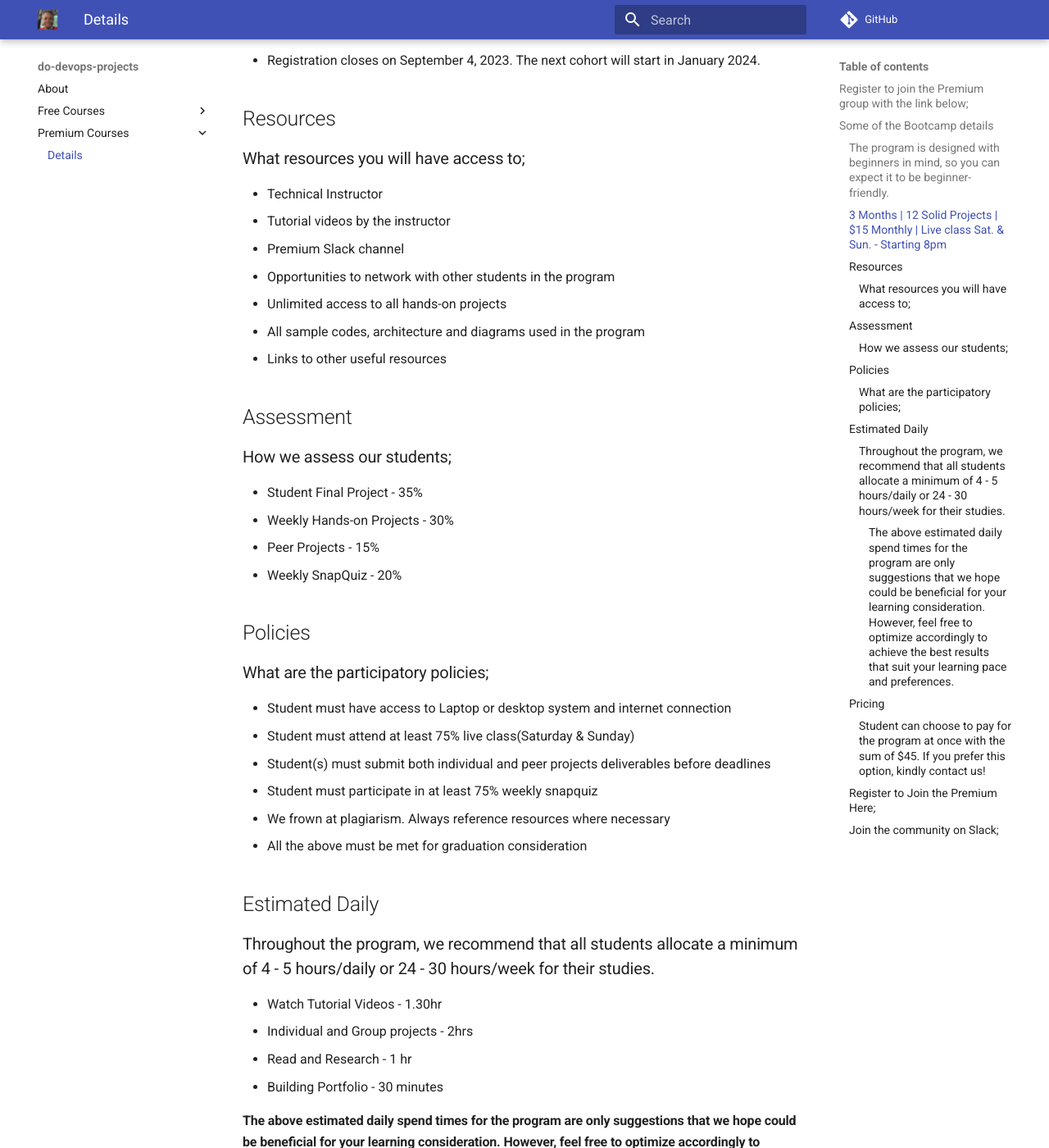
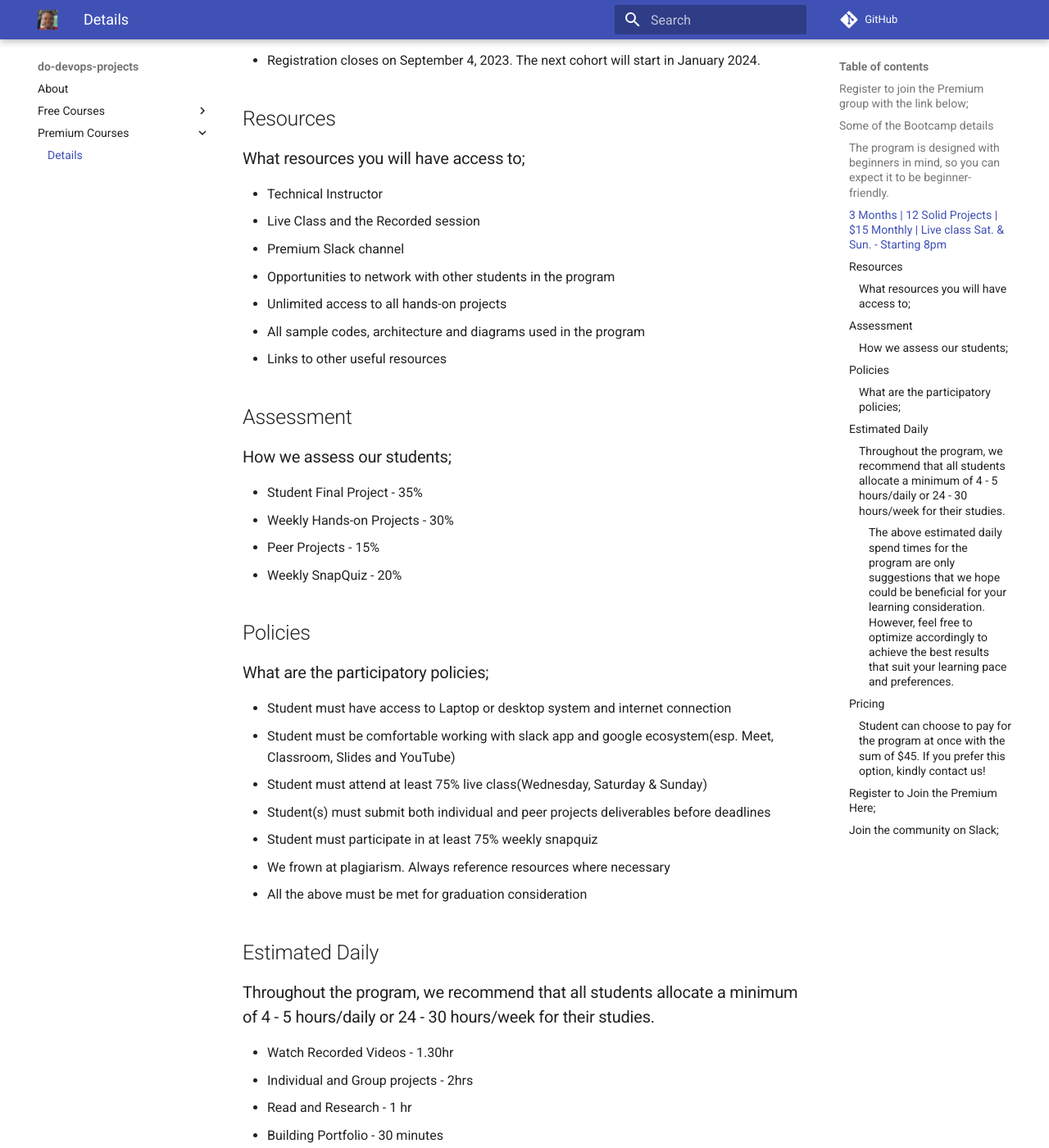
Before and after one commit to hellodeolu/don-labs, an MkDocs documentation site: the page built from docs/details.md, in a window 1280 px wide and 1400 px high, scrolled down 447 px. Shown: the whole window at 82% size. Built offline with MkDocs 1.6.1 and Material for MkDocs 9.7.7, drawn with Linux system fonts in a browser that asks for light colours; comment, search, counter and statistics services are not loaded.

Commit message:
curriculum-adjust

```diff
--- a/docs/details.md
+++ b/docs/details.md
@@ -9,12 +9,13 @@
 ## Resources
 ### What resources you will have access to;
 - Technical Instructor
-- Tutorial videos by the instructor
+- Live Class and the Recorded session
 - Premium Slack channel
 - Opportunities to network with other students in the program
 - Unlimited access to all hands-on projects
 - All sample codes, architecture and diagrams used in the program
 - Links to other useful resources
+
 
 ## Assessment
 ### How we assess our students;
@@ -26,7 +27,8 @@
 ## Policies
 ### What are the participatory policies;
 - Student must have access to Laptop or desktop system and internet connection
-- Student must attend at least 75% live class(Saturday & Sunday)
+- Student must be comfortable working with slack app and google ecosystem(esp. Meet, Classroom, Slides and YouTube)
+- Student must attend at least 75% live class(Wednesday, Saturday & Sunday)
 - Student(s) must submit both individual and peer projects deliverables before deadlines
 - Student must participate in at least 75% weekly snapquiz
 - We frown at plagiarism. Always reference resources where necessary
@@ -34,7 +36,7 @@
 
 ## Estimated Daily
 ### Throughout the program, we recommend that all students allocate a minimum of 4 - 5 hours/daily or 24 - 30 hours/week for their studies.
-- Watch Tutorial Videos - 1.30hr
+- Watch Recorded Videos - 1.30hr
 - Individual and Group projects - 2hrs
 - Read and Research - 1 hr
 - Building Portfolio - 30 minutes
```
